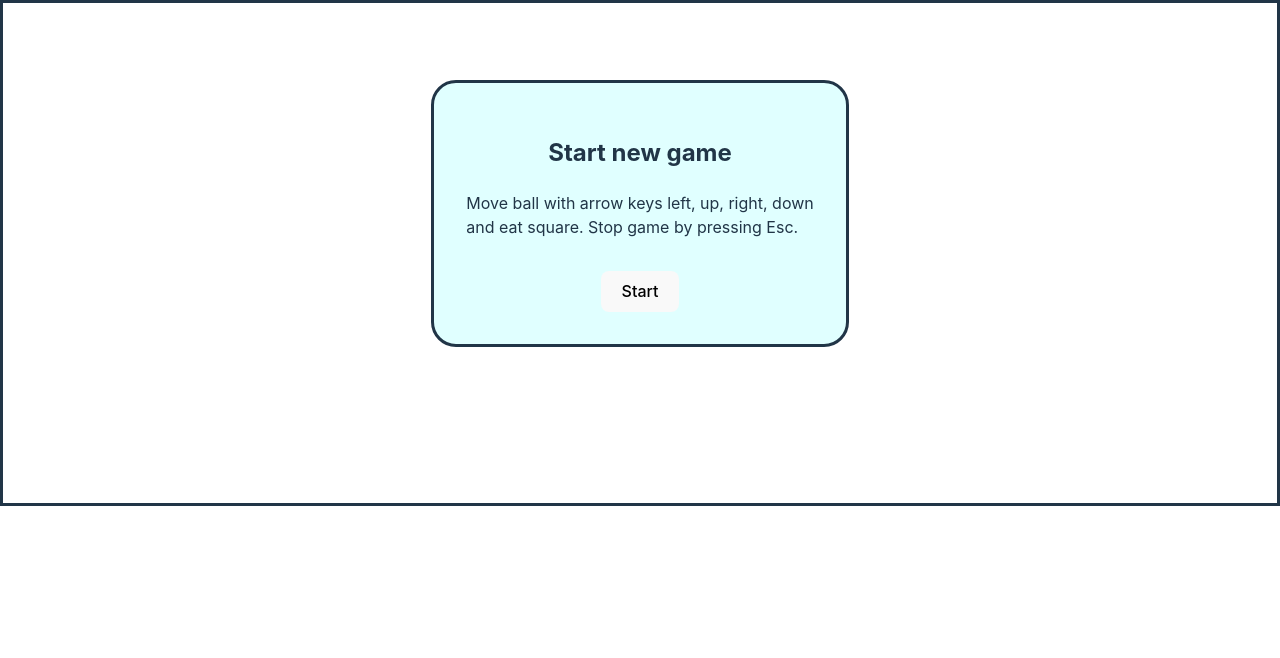
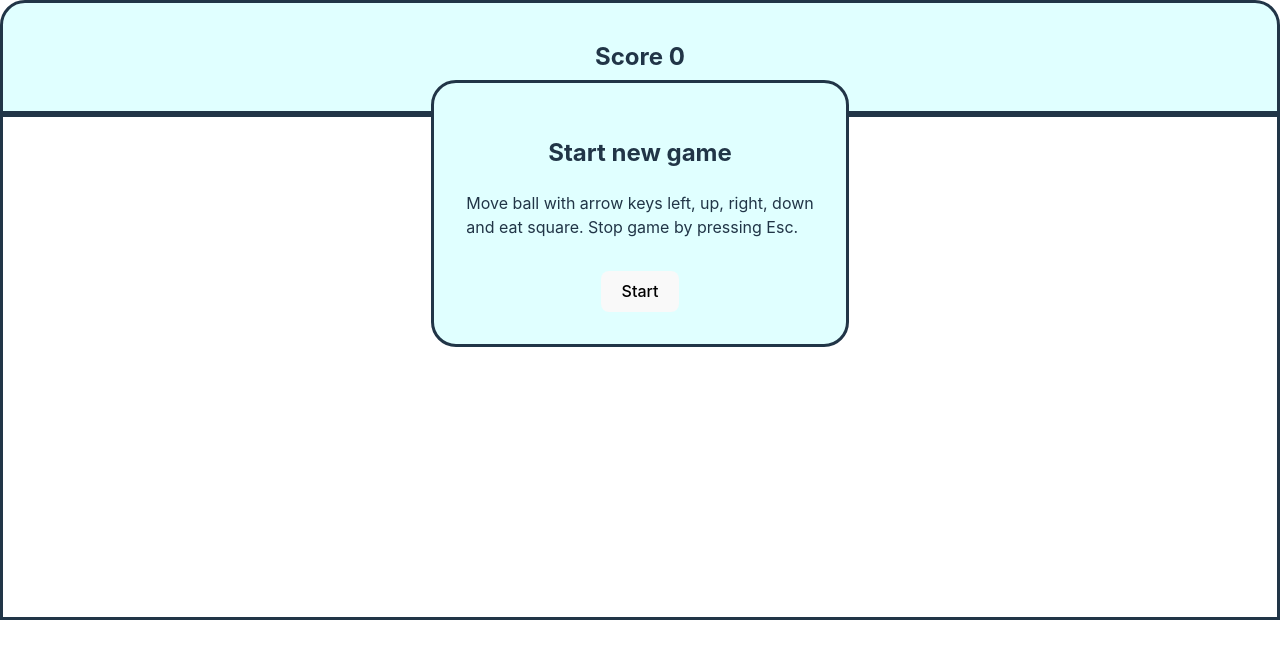
Before and after one commit to msopanen/canvas-game, a React (Vite) app: page / in a window 1280 px wide. Shown: the top 658 px of the page. Built offline with nearby package versions, Linux system fonts and the light colour scheme.

Commit message:
Add score header and score logic

```diff
--- a/src/App.tsx
+++ b/src/App.tsx
@@ -1,19 +1,37 @@
 import { FC, useState } from "react";
 import GameBoard from "./components/GameBoard";
 import StartGameModal from "./components/StartGameModal";
+import ScoreHeader from "./components/ScoreHeader";
 
-const style = {
-  width: "100%",
-  height: "500px",
-  border: "solid",
-};
 const App: FC = () => {
   const [start, setStart] = useState(false);
+  const [hitCount, setHitCount] = useState(0);
+
+  const handleStart = () => {
+    setStart(true);
+    setHitCount(0);
+  };
+  const handleStop = () => {
+    setStart(false);
+  };
+
+  const handleHit = () => {
+    setHitCount((prev) => prev + 1);
+  };
 
   return (
-    <div id="game-board" style={style}>
-      <GameBoard start={start} onStop={() => setStart(false)} />
-      <StartGameModal show={!start} onStart={() => setStart(true)} />
+    <div style={{ height: "100%", width: "100%" }}>
+      <ScoreHeader hitCount={hitCount} />
+      <div
+        id="game-board"
+        style={{
+          height: "500px",
+          border: "solid",
+        }}
+      >
+        <GameBoard start={start} onStop={handleStop} onHit={handleHit} />
+        <StartGameModal show={!start} onStart={handleStart} />
+      </div>
     </div>
   );
 };
--- a/src/components/GameBoard.tsx
+++ b/src/components/GameBoard.tsx
@@ -1,4 +1,4 @@
-import { FC, useEffect, useRef } from "react";
+import { FC, useEffect, useMemo, useRef } from "react";
 import { Game, Context } from "../game";
 import { Direction } from "../types";
 import { SoundPlayer } from "../sounds";
@@ -6,9 +6,10 @@ import { SoundPlayer } from "../sounds";
 export interface GameBoardProps {
   start: boolean;
   onStop: () => void;
+  onHit: () => void;
 }
 
-const GameBoard: FC<GameBoardProps> = ({ start, onStop }) => {
+const GameBoard: FC<GameBoardProps> = ({ start, onStop, onHit }) => {
   const canvasRef = useRef<HTMLCanvasElement>(null);
   const contextRef = useRef<CanvasRenderingContext2D | null>(null);
   const gameRef = useRef<Game | null>(null);
@@ -37,6 +38,7 @@ const GameBoard: FC<GameBoardProps> = ({ start, onStop }) => {
       contextRef.current,
       canvasRef.current,
       new SoundPlayer(),
+      onHit,
     );
 
     gameRef.current = new Game(ctx);
@@ -76,7 +78,7 @@ const GameBoard: FC<GameBoardProps> = ({ start, onStop }) => {
     if (start) {
       requestAnimationFrame(() => gameRef.current?.animate());
     }
-  }, [start, onStop]);
+  }, [start]);
 
   return <canvas ref={canvasRef} />;
 };
--- /dev/null
+++ b/src/components/ScoreHeader.tsx
@@ -0,0 +1,26 @@
+import { FC } from "react";
+
+export interface ScoreHeaderProps {
+  hitCount: number;
+}
+
+const ScoreHeader: FC<ScoreHeaderProps> = ({ hitCount }) => {
+  return (
+    <div
+      style={{
+        display: "flex",
+        flexDirection: "column",
+        placeItems: "center",
+        border: "solid",
+        borderTopLeftRadius: "25px",
+        borderTopRightRadius: "25px",
+        padding: "1rem",
+        backgroundColor: "lightcyan",
+      }}
+    >
+      <h2>Score {hitCount}</h2>
+    </div>
+  );
+};
+
+export default ScoreHeader;
--- a/src/game/circle.ts
+++ b/src/game/circle.ts
@@ -29,7 +29,7 @@ export class Circle extends Shape {
 
     switch (direction) {
       case Direction.UP:
-        if (y >= r) return false;
+        if (y > r) return false;
         break;
       case Direction.DOWN:
         if (y + r < cnv.height) return false;
@@ -38,7 +38,7 @@ export class Circle extends Shape {
         if (x + r < cnv.width) return false;
         break;
       case Direction.LEFT:
-        if (x >= r) return false;
+        if (x > r) return false;
         break;
     }
 
@@ -51,4 +51,8 @@ export class Circle extends Shape {
     const { x, y, r } = this;
     return { cx: x, cy: y, rad: r };
   };
+
+  public increaseSpeed = (n: number) => {
+    this.speed += n;
+  };
 }
--- a/src/game/index.ts
+++ b/src/game/index.ts
@@ -8,15 +8,18 @@ export class Context {
   public ctx: CanvasRenderingContext2D;
   public cnv: HTMLCanvasElement;
   public player: SoundPlayer;
+  public onHit: () => void;
 
   constructor(
     ctx: CanvasRenderingContext2D,
     cnv: HTMLCanvasElement,
     player: SoundPlayer,
+    onHit: () => void,
   ) {
     this.ctx = ctx;
     this.cnv = cnv;
     this.player = player;
+    this.onHit = onHit;
   }
 }
 
@@ -26,7 +29,7 @@ export class Game {
   private direction: Direction = Direction.RIGHT;
   private circle: Circle;
   private square: Square;
-  private afId: number = 0;
+  private frameId: number = 0;
 
   constructor(c: Context) {
     this.c = c;
@@ -51,17 +54,19 @@ export class Game {
 
     if (hit) {
       this.c.player.playCollision();
+      this.c.onHit();
       this.square = createRandomSquare(this.c);
+      this.circle.increaseSpeed(1);
     }
 
     this.square.draw();
     this.circle.draw();
 
-    this.afId = requestAnimationFrame(() => this.animate());
+    this.frameId = requestAnimationFrame(() => this.animate());
   };
 
   public stop = () => {
-    cancelAnimationFrame(this.afId);
+    cancelAnimationFrame(this.frameId);
   };
 }
 
--- a/src/game/shape.ts
+++ b/src/game/shape.ts
@@ -3,6 +3,7 @@ import { Direction } from "../types";
 export abstract class Shape {
   protected x: number;
   protected y: number;
+  protected speed: number = 1;
 
   constructor(x: number, y: number) {
     this.x = x;
@@ -14,18 +15,19 @@ export abstract class Shape {
 
   public move = (direction: Direction) => {
     if (!this.isOutOfBounds(direction)) {
+      const { speed } = this;
       switch (direction) {
         case Direction.UP:
-          this.y -= 1;
+          this.y -= speed;
           break;
         case Direction.DOWN:
-          this.y += 1;
+          this.y += speed;
           break;
         case Direction.RIGHT:
-          this.x += 1;
+          this.x += speed;
           break;
         case Direction.LEFT:
-          this.x -= 1;
+          this.x -= speed;
           break;
       }
     }
```
